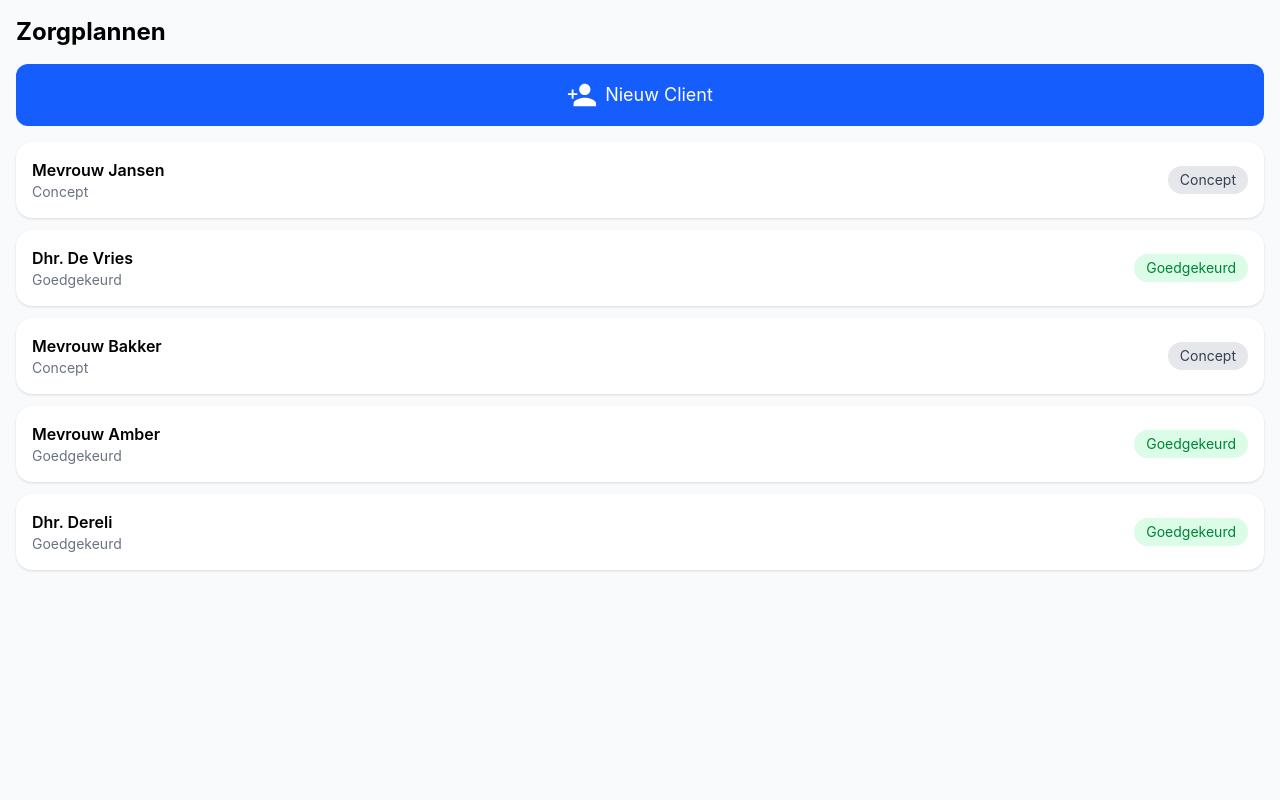
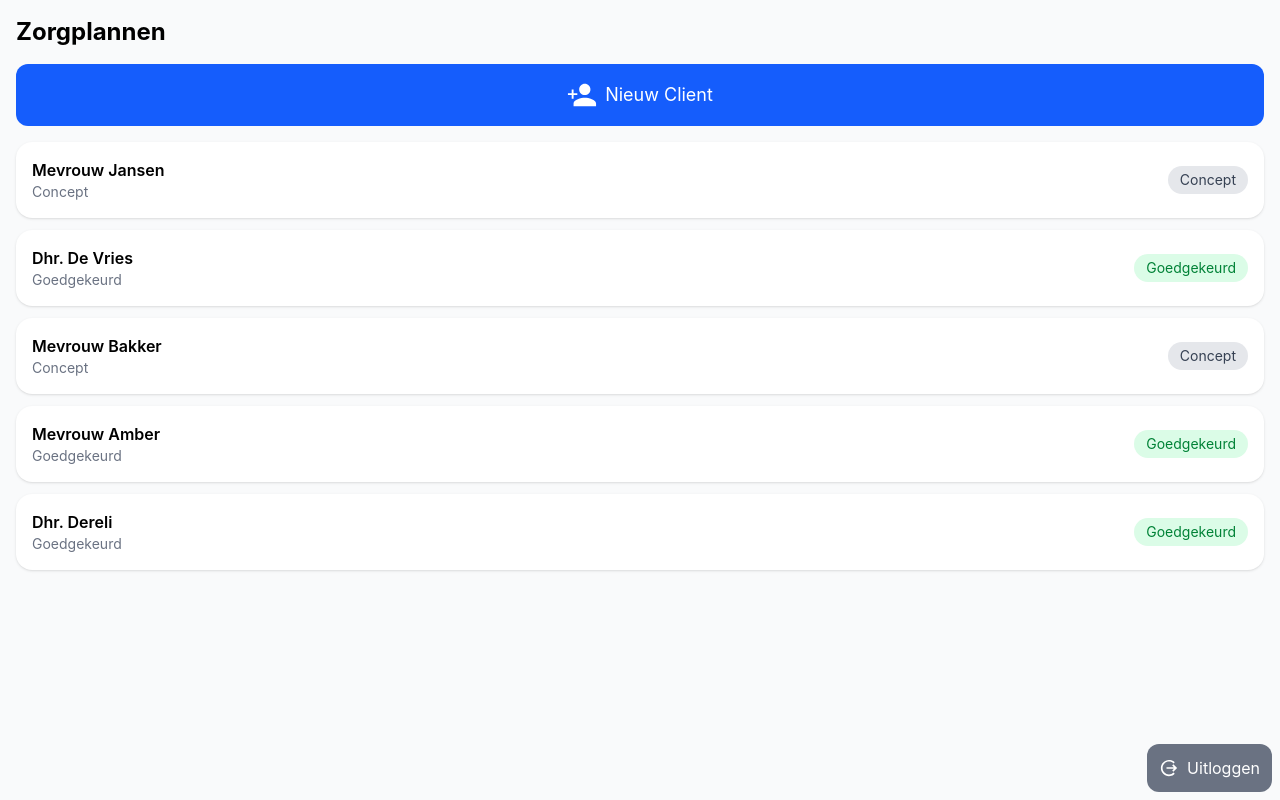
Before and after one commit to Aspheles/care-plan-ai, a React (Vite) app: page /dashboard in a window 1280 px wide. Built offline with nearby package versions, Linux system fonts and the light colour scheme.

Commit message:
UI: Added logout button which redirect back to login page

```diff
--- a/src/pages/Dashboard.tsx
+++ b/src/pages/Dashboard.tsx
@@ -1,17 +1,18 @@
 import { useState } from 'react';
 import { Editor } from './EditorPage';
 import type { Client } from '../types/interface';
-import { Link } from 'react-router-dom';
+import { Link, useNavigate } from 'react-router-dom';
 
 import Loading from '../components/ui/Loading';
 import useClientData from '../hooks/useClientData';
-import { IoMdPersonAdd } from 'react-icons/io';
+import { IoMdPersonAdd, IoMdLogOut } from 'react-icons/io';
 import Button from '../components/ui/Button';
 
 export default function Dashboard() {
   const [selectedClient, setSelectedClient] = useState<Client | null>(null);
 
   const { clients, isLoading } = useClientData();
+  const navigate = useNavigate();
 
   if (selectedClient) {
     return (
@@ -24,7 +25,7 @@ export default function Dashboard() {
       <h1 className='text-2xl font-bold mb-4'>Zorgplannen</h1>
 
       <Link to={'/generate-page'}>
-        <Button className='w-full bg-blue-600 text-white p-4 rounded-2xl text-lg mb-4 cursor-pointer'>
+        <Button className='w-full bg-blue-600 text-white p-4 rounded-2xl text-lg mb-4 cursor-pointer hover:bg-blue-500'>
           <span className='flex justify-center items-center'>
             <IoMdPersonAdd size={30} className='mr-2' /> Nieuw Client
           </span>
@@ -67,6 +68,16 @@ export default function Dashboard() {
           ))}
         </div>
       )}
+
+      <div className='fixed bottom-0 right-0 m-2'>
+        <Button
+          onClick={() => navigate('/')}
+          className='flex items-center gap-2 bg-gray-500 text-white p-3 rounded-xl hover:bg-gray-600 transition cursor-pointer'
+        >
+          <IoMdLogOut size={20} />
+          Uitloggen
+        </Button>
+      </div>
     </div>
   );
 }
```
